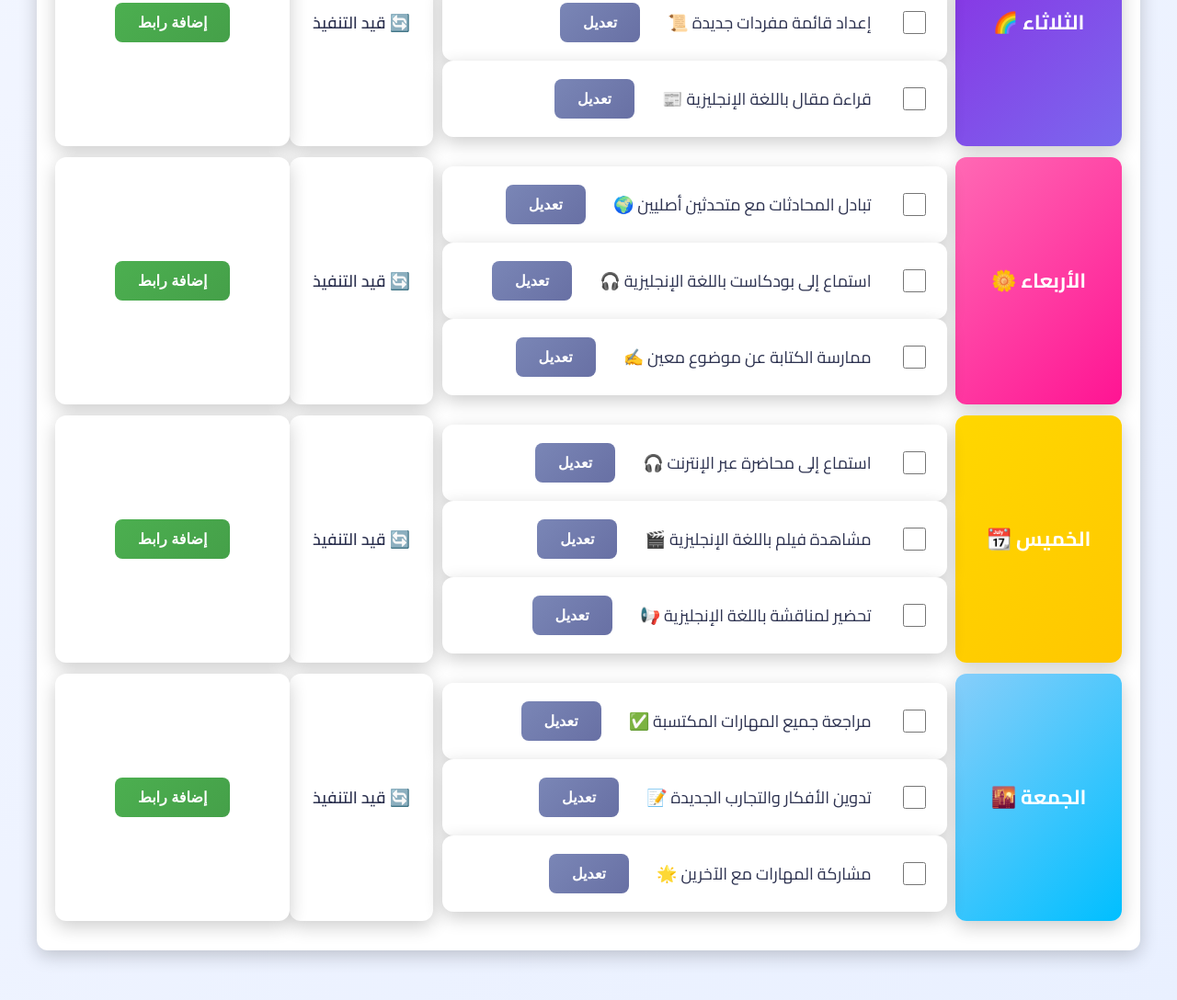
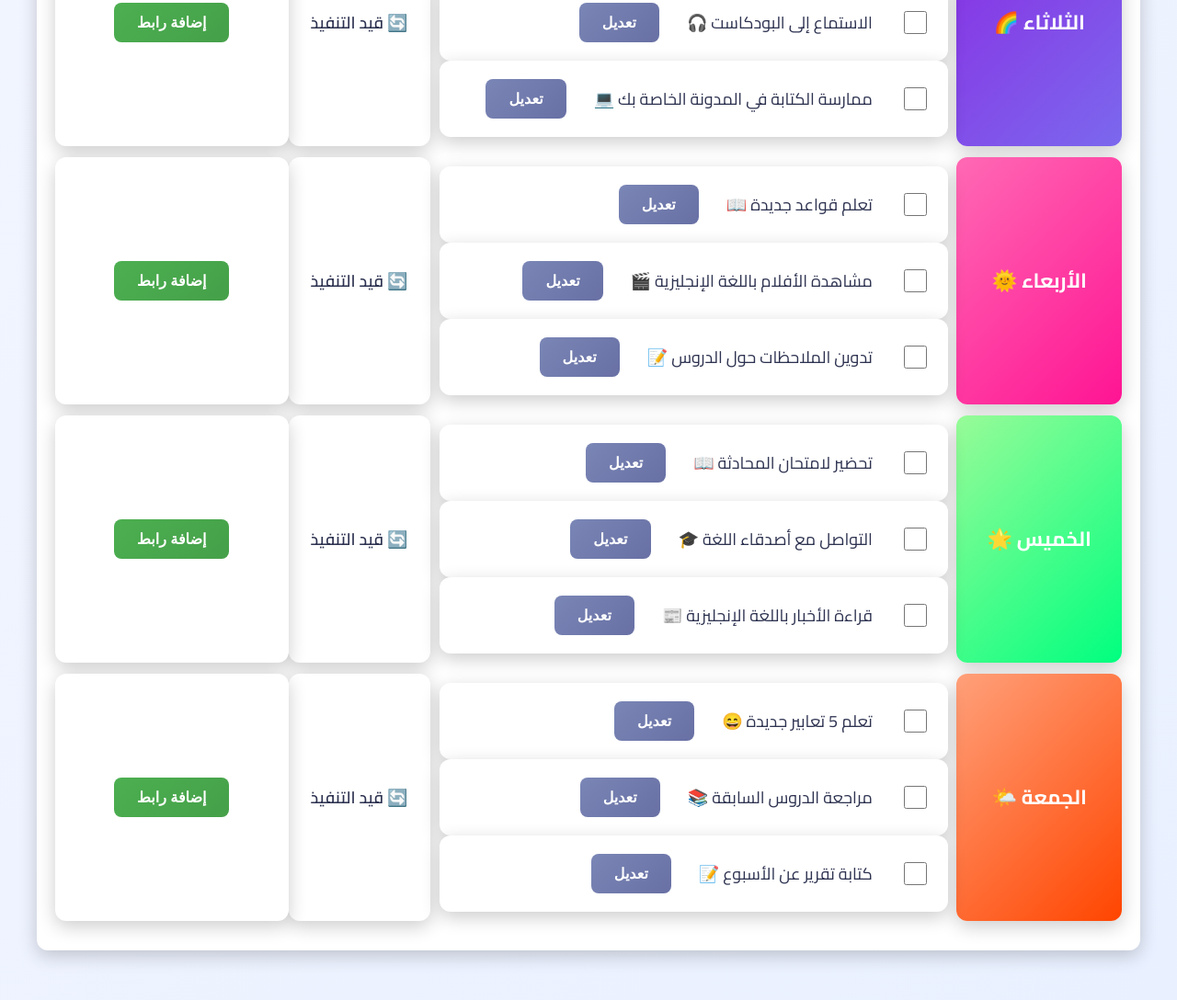
Before and after one commit to Hi-English-Donia/Courses, a plain HTML site: page index.html in a window 1280 px wide. Shown: the part 1304-2392 px from the top of the page at 92% size. Drawn offline with Linux system fonts and the light colour scheme.

Commit message:
Update index.html
Edit

```diff
--- a/index.html
+++ b/index.html
@@ -183,7 +183,8 @@ th {
     transition: width 0.3s ease;
     border-radius: 10px;
 }
-progressBar {
+
+.progressBar {
     font-size: 24px; /* تكبير حجم النص */
     font-weight: bold; /* جعل النص سميكًا ليكون أوضح */
     color: black; /* اختيار لون واضح للنسبة المئوية */
@@ -230,6 +231,7 @@ td {
     cursor: pointer;
     font-size: 16px;
     font-weight: 600;
+    transition: transform 0.3s ease, box-shadow 0.3s ease; /* تأثير جديد */
 }
 
 .add-link-btn:hover {
@@ -249,6 +251,7 @@ td {
     border-radius: 8px;
     box-shadow: 0 4px 6px rgba(0, 0, 0, 0.1);
 }
+
 .link-input-container.visible {
     display: flex;
     opacity: 1;
@@ -297,6 +300,7 @@ td {
     border-radius: 8px;
     box-shadow: 0 4px 6px rgba(0, 0, 0, 0.1);
 }
+
 .link-text {
     color: #4285f4;
     font-weight: 700;
@@ -329,6 +333,28 @@ td {
 table th:nth-child(4) {
     background: linear-gradient(135deg, #4285f4 0%, #2d3250 100%);
 }
+
+/* New Styles for Progress Bar */
+.progress {
+    height: 20px; /* زيادة الارتفاع */
+    background: linear-gradient(135deg, #4CAF50 0%, #45a049 100%);
+    transition: width 0.3s ease, background 0.3s ease; /* إضافة تأثير للون */
+    border-radius: 10px;
+    position: relative; /* موقع نسبي لنص النسبة */
+}
+
+.progress::after {
+    content: attr(data-percentage); /* عرض النسبة */
+    position: absolute;
+    left: 50%;
+    top: 50%;
+    transform: translate(-50%, -50%);
+    font-weight: bold;
+    color: white; /* لون النص */
+}
+
+
+
     </style>
 </head>
 <body>
@@ -494,7 +520,7 @@ table th:nth-child(4) {
                     <div class="task-cell">
                         <div class="checkbox-wrapper">
                             <input type="checkbox" class="checkbox" onchange="toggleTask(this)">
-                            <span class="task-text">إعداد قائمة مفردات جديدة 📜</span>
+                            <span class="task-text">الاستماع إلى البودكاست 🎧</span>
                             <input type="text" class="edit-input" />
                             <button class="edit-btn" onclick="editTask(this)">تعديل</button>
                         </div>
@@ -502,7 +528,7 @@ table th:nth-child(4) {
                     <div class="task-cell">
                         <div class="checkbox-wrapper">
                             <input type="checkbox" class="checkbox" onchange="toggleTask(this)">
-                            <span class="task-text">قراءة مقال باللغة الإنجليزية 📰</span>
+                            <span class="task-text">ممارسة الكتابة في المدونة الخاصة بك 💻</span>
                             <input type="text" class="edit-input" />
                             <button class="edit-btn" onclick="editTask(this)">تعديل</button>
                         </div>
@@ -524,12 +550,12 @@ table th:nth-child(4) {
 
             <!-- الأربعاء -->
             <tr class="task-row" data-day="wednesday">
-                <td class="day-cell" style="background: linear-gradient(135deg, #FF69B4 0%, #FF1493 100%)">الأربعاء 🌼</td>
+                <td class="day-cell" style="background: linear-gradient(135deg, #FF69B4 0%, #FF1493 100%)">الأربعاء 🌞</td>
                 <td>
                     <div class="task-cell">
                         <div class="checkbox-wrapper">
                             <input type="checkbox" class="checkbox" onchange="toggleTask(this)">
-                            <span class="task-text">تبادل المحادثات مع متحدثين أصليين 🌍</span>
+                            <span class="task-text">تعلم قواعد جديدة 📖</span>
                             <input type="text" class="edit-input" />
                             <button class="edit-btn" onclick="editTask(this)">تعديل</button>
                         </div>
@@ -537,7 +563,7 @@ table th:nth-child(4) {
                     <div class="task-cell">
                         <div class="checkbox-wrapper">
                             <input type="checkbox" class="checkbox" onchange="toggleTask(this)">
-                            <span class="task-text">استماع إلى بودكاست باللغة الإنجليزية 🎧</span>
+                            <span class="task-text">مشاهدة الأفلام باللغة الإنجليزية 🎬</span>
                             <input type="text" class="edit-input" />
                             <button class="edit-btn" onclick="editTask(this)">تعديل</button>
                         </div>
@@ -545,7 +571,7 @@ table th:nth-child(4) {
                     <div class="task-cell">
                         <div class="checkbox-wrapper">
                             <input type="checkbox" class="checkbox" onchange="toggleTask(this)">
-                            <span class="task-text">ممارسة الكتابة عن موضوع معين ✍️</span>
+                            <span class="task-text">تدوين الملاحظات حول الدروس 📝</span>
                             <input type="text" class="edit-input" />
                             <button class="edit-btn" onclick="editTask(this)">تعديل</button>
                         </div>
@@ -567,12 +593,12 @@ table th:nth-child(4) {
 
             <!-- الخميس -->
             <tr class="task-row" data-day="thursday">
-                <td class="day-cell" style="background: linear-gradient(135deg, #FFD700 0%, #FFC700 100%)">الخميس 📆</td>
+                <td class="day-cell" style="background: linear-gradient(135deg, #98FB98 0%, #00FF7F 100%)">الخميس 🌟</td>
                 <td>
                     <div class="task-cell">
                         <div class="checkbox-wrapper">
                             <input type="checkbox" class="checkbox" onchange="toggleTask(this)">
-                            <span class="task-text">استماع إلى محاضرة عبر الإنترنت 🎧</span>
+                            <span class="task-text">تحضير لامتحان المحادثة 📖</span>
                             <input type="text" class="edit-input" />
                             <button class="edit-btn" onclick="editTask(this)">تعديل</button>
                         </div>
@@ -580,7 +606,7 @@ table th:nth-child(4) {
                     <div class="task-cell">
                         <div class="checkbox-wrapper">
                             <input type="checkbox" class="checkbox" onchange="toggleTask(this)">
-                            <span class="task-text">مشاهدة فيلم باللغة الإنجليزية 🎬</span>
+                            <span class="task-text">التواصل مع أصدقاء اللغة 🎓</span>
                             <input type="text" class="edit-input" />
                             <button class="edit-btn" onclick="editTask(this)">تعديل</button>
                         </div>
@@ -588,7 +614,7 @@ table th:nth-child(4) {
                     <div class="task-cell">
                         <div class="checkbox-wrapper">
                             <input type="checkbox" class="checkbox" onchange="toggleTask(this)">
-                            <span class="task-text">تحضير لمناقشة باللغة الإنجليزية 📢</span>
+                            <span class="task-text">قراءة الأخبار باللغة الإنجليزية 📰</span>
                             <input type="text" class="edit-input" />
                             <button class="edit-btn" onclick="editTask(this)">تعديل</button>
                         </div>
@@ -610,12 +636,12 @@ table th:nth-child(4) {
 
             <!-- الجمعة -->
             <tr class="task-row" data-day="friday">
-                <td class="day-cell" style="background: linear-gradient(135deg, #87CEFA 0%, #00BFFF 100%)">الجمعة 🌇</td>
+                <td class="day-cell" style="background: linear-gradient(135deg, #FFA07A 0%, #FF4500 100%)">الجمعة 🌤️</td>
                 <td>
                     <div class="task-cell">
                         <div class="checkbox-wrapper">
                             <input type="checkbox" class="checkbox" onchange="toggleTask(this)">
-                            <span class="task-text">مراجعة جميع المهارات المكتسبة ✅</span>
+                            <span class="task-text">تعلم 5 تعابير جديدة 😄</span>
                             <input type="text" class="edit-input" />
                             <button class="edit-btn" onclick="editTask(this)">تعديل</button>
                         </div>
@@ -623,7 +649,7 @@ table th:nth-child(4) {
                     <div class="task-cell">
                         <div class="checkbox-wrapper">
                             <input type="checkbox" class="checkbox" onchange="toggleTask(this)">
-                            <span class="task-text">تدوين الأفكار والتجارب الجديدة 📝</span>
+                            <span class="task-text">مراجعة الدروس السابقة 📚</span>
                             <input type="text" class="edit-input" />
                             <button class="edit-btn" onclick="editTask(this)">تعديل</button>
                         </div>
@@ -631,7 +657,7 @@ table th:nth-child(4) {
                     <div class="task-cell">
                         <div class="checkbox-wrapper">
                             <input type="checkbox" class="checkbox" onchange="toggleTask(this)">
-                            <span class="task-text">مشاركة المهارات مع الآخرين 🌟</span>
+                            <span class="task-text">كتابة تقرير عن الأسبوع 📝</span>
                             <input type="text" class="edit-input" />
                             <button class="edit-btn" onclick="editTask(this)">تعديل</button>
                         </div>
@@ -652,6 +678,7 @@ table th:nth-child(4) {
             </tr>
         </table>
     </div>
+</div>
 
   <script>
     function toggleTask(checkbox) {
@@ -663,7 +690,7 @@ table th:nth-child(4) {
 
         updateTaskAppearance(taskCell, checkbox.checked);
         updateProgress();
-        saveTasksState();  // حفظ الحالة بعد التغييرات
+        saveTasksState(); // حفظ الحالة بعد التغييرات
 
         if (completedCount === 3) {
             statusCell.textContent = '✅ مكتملة';
@@ -688,7 +715,7 @@ table th:nth-child(4) {
             button.textContent = "تعديل";
             updateTaskAppearance(taskCell, taskCell.querySelector('.checkbox').checked);
             updateProgress();
-            saveTasksState();  // حفظ الحالة بعد التعديل
+            saveTasksState(); // حفظ الحالة بعد التعديل
         }
     }
 
@@ -700,7 +727,7 @@ table th:nth-child(4) {
         const progressPercentage = totalCount === 0 ? 0 : (completedCount / totalCount) * 100;
 
         progressBar.style.width = progressPercentage + '%';
-    progressBar.textContent = `${Math.round(progressPercentage)}%`;  // تأكد من تحديث النص هنا
+        progressBar.textContent = `${Math.round(progressPercentage)}%`; // تأكد من تحديث النص هنا
     }
 
     function saveTasksState() {
@@ -719,6 +746,7 @@ table th:nth-child(4) {
             tasksData[dayId] = { tasks: tasksState, completedCount: completedCount };
         });
 
+        // استبدل localStorage بـ IndexedDB هنا إذا لزم الأمر
         localStorage.setItem('englishLearningTasks', JSON.stringify(tasksData));
         console.log('تم حفظ المهام لكل يوم:', tasksData);
     }
@@ -806,9 +834,9 @@ table th:nth-child(4) {
 
             // تعديل لعرض "اضغط هنا" باللون الأزرق والخط السميك
             linkText.href = link.startsWith('http') ? link : 'https://' + link;
-            linkText.textContent = 'اضغط هنا';  // النص المعروض سيكون "اضغط هنا"
-            linkText.style.color = 'blue';  // تغيير اللون إلى الأزرق
-            linkText.style.fontWeight = 'bold';  // تغيير الخط ليكون سميكاً
+            linkText.textContent = 'اضغط هنا'; // النص المعروض سيكون "اضغط هنا"
+            linkText.style.color = 'blue'; // تغيير اللون إلى الأزرق
+            linkText.style.fontWeight = 'bold'; // تغيير الخط ليكون سميكاً
 
             const inputContainer = cell.querySelector('.link-input-container');
             inputContainer.style.opacity = '0';
@@ -886,5 +914,6 @@ table th:nth-child(4) {
         loadSavedLinks();
     });
 </script>
+
 </body>
 </html>
```
Lines whose indentation alone changed are shown as unchanged.
